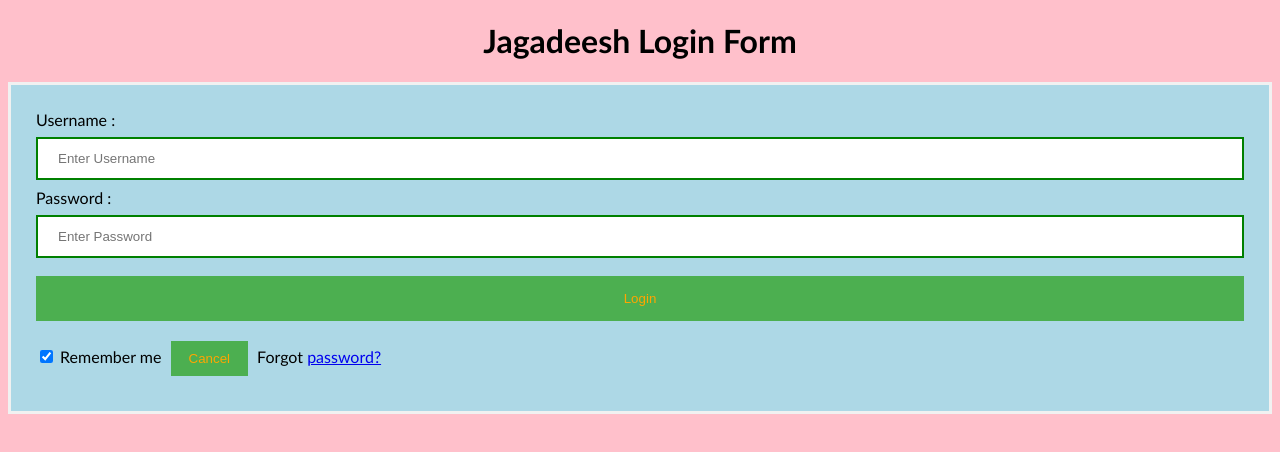
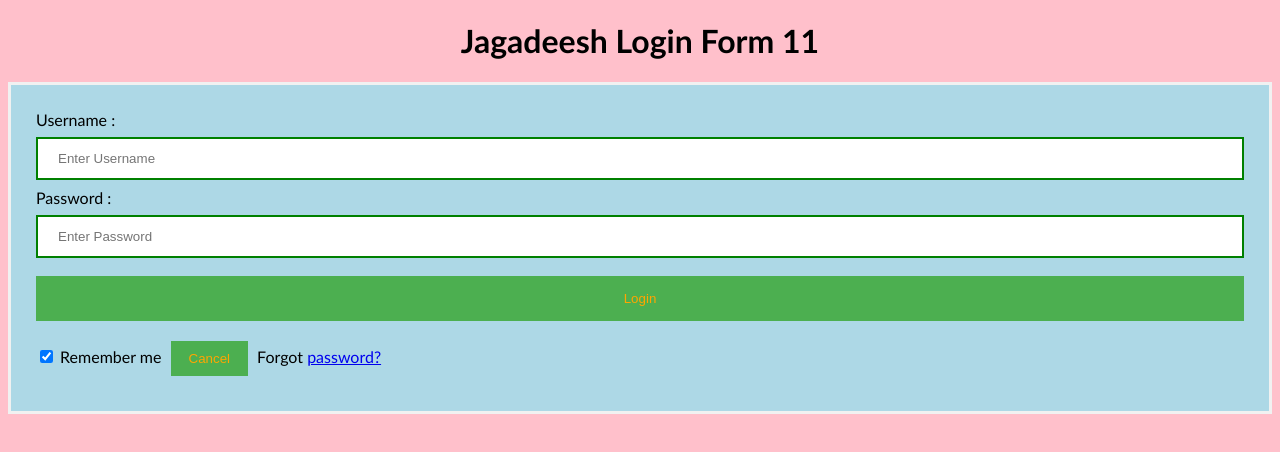
Before and after one commit to Jagadee-799/2023-project-jagadeesh, a plain HTML site: page index.html in a window 1280 px wide. Drawn offline with Linux system fonts and the light colour scheme.

Commit message:
login form is updated

```diff
--- a/index.html
+++ b/index.html
@@ -45,7 +45,7 @@ button {
 </style>
 </head>
 <body>
-    <center> <h1> Jagadeesh  Login Form </h1> </center>
+    <center> <h1> Jagadeesh  Login Form 11 </h1> </center>
     <form>
         <div class="container">
             <label>Username : </label>
```
